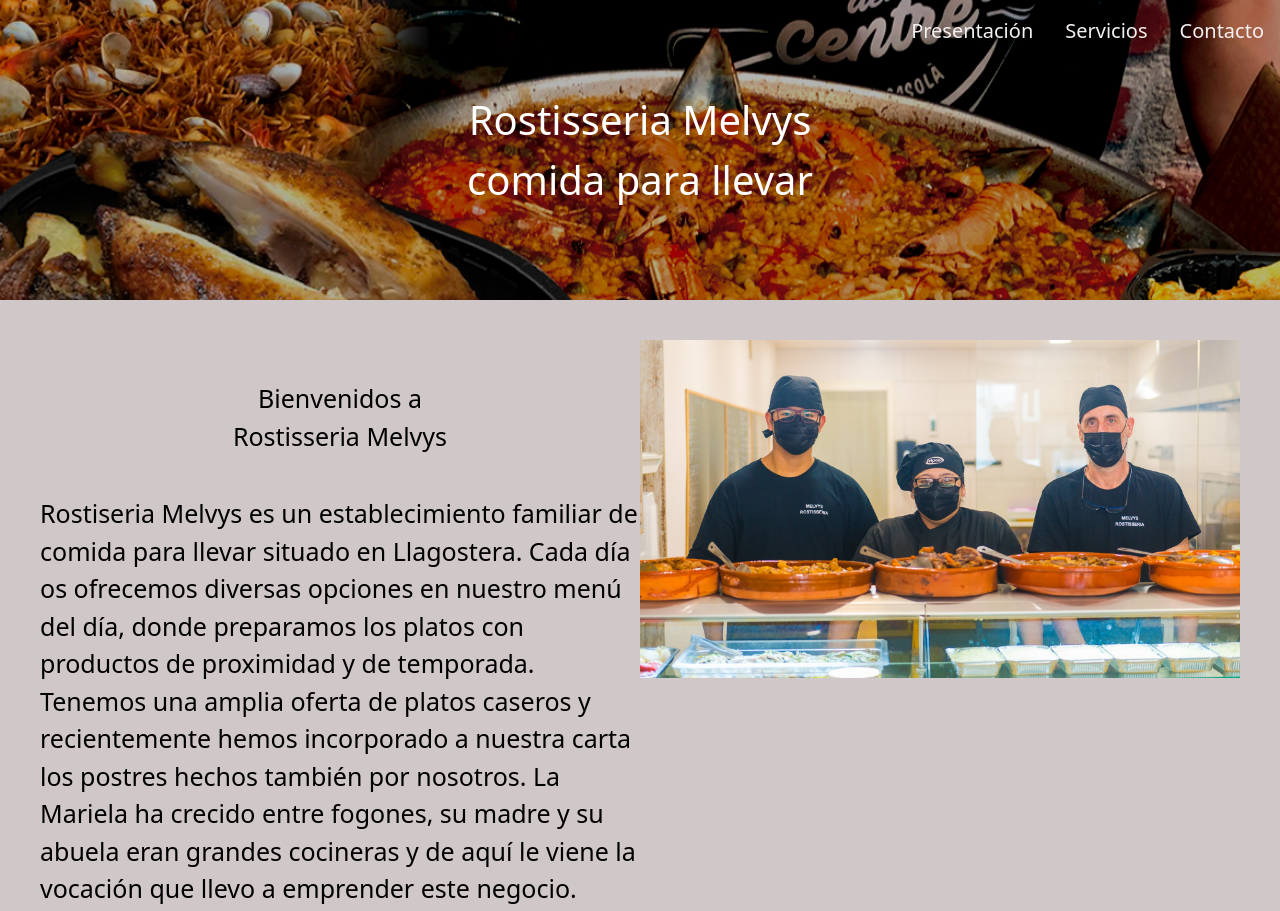
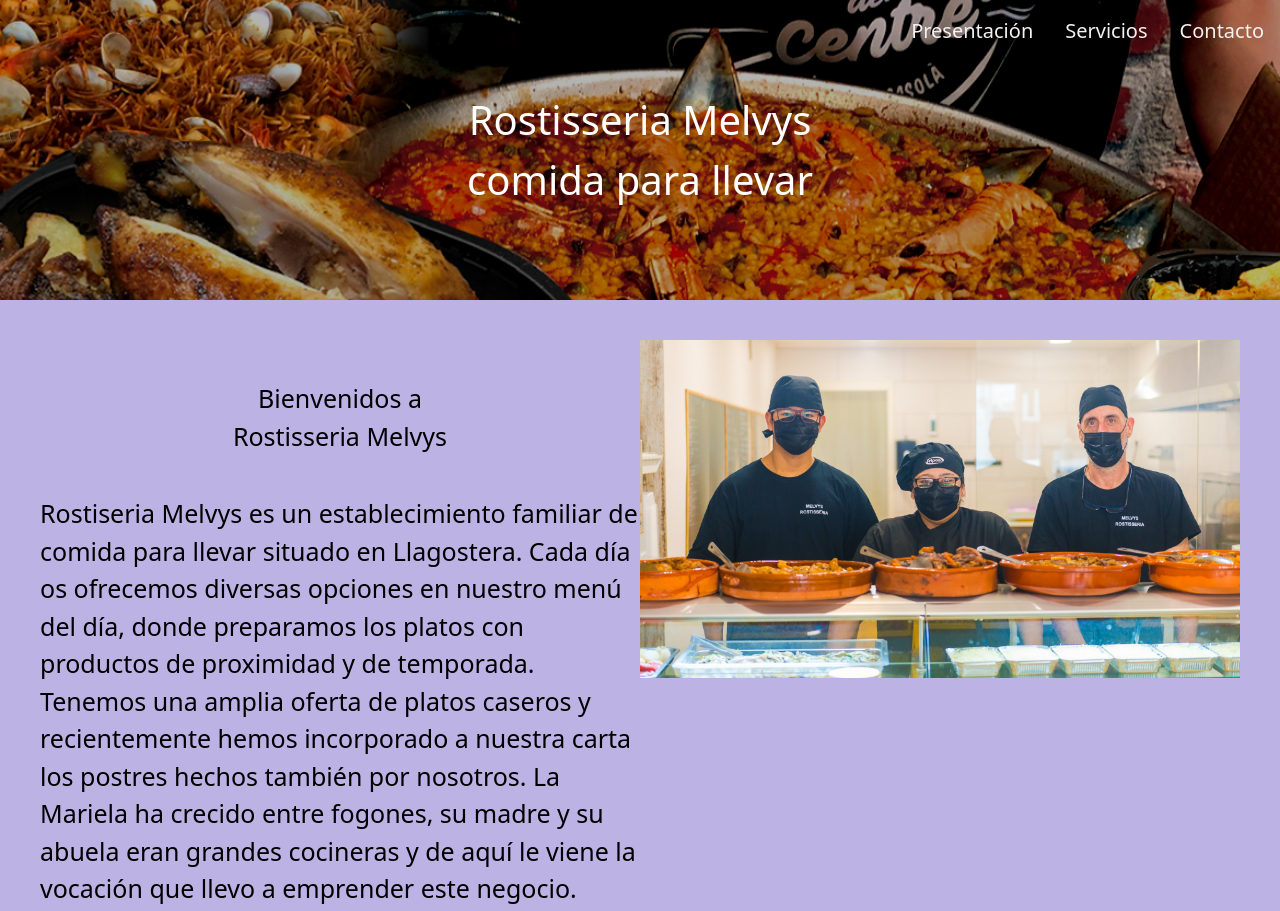
Before and after one commit to Canyera8053/proyectofinalm1, a website: page src/index.html in a window 1280 px wide. Shown: the top 911 px of the page. Drawn offline with Linux system fonts and the light colour scheme.

Commit message:
finalizado

```diff
--- a/src/index.css
+++ b/src/index.css
@@ -57,7 +57,7 @@ div.imagenPresentacion {
     display: flex;
     flex-direction: row;
     padding: 40px;
-    background-color: rgb(208, 200, 200);
+    background-color: rgb(188, 179, 228);
 }
 
 .servicios {
```
